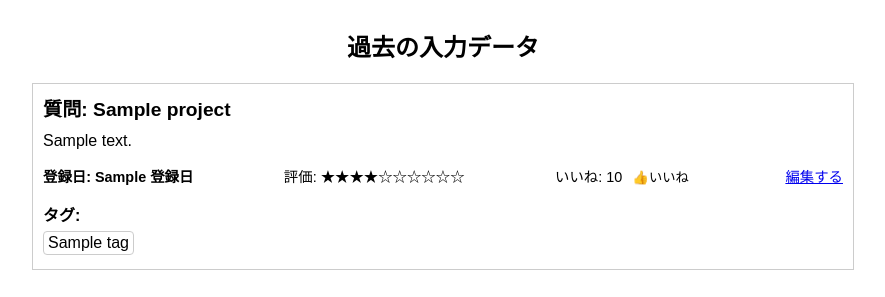
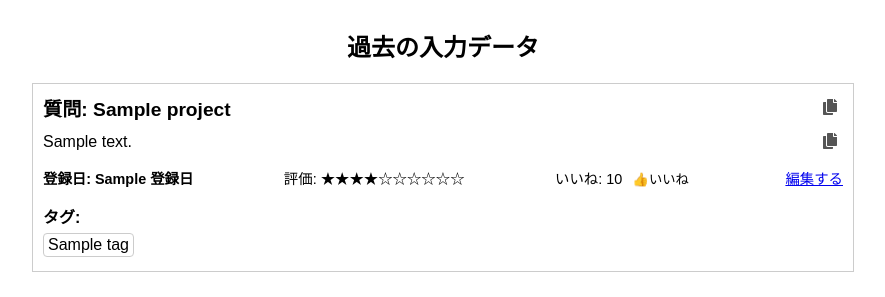
Before and after one commit to NoJobDetective/flask_test4, a Flask app: template templates/index.html in a window 1280 px wide. Shown: the part 525-822 px from the top of the page, without its empty margins (197-1082 px from the left). Before the commit the page ends 795 px from the top, so only its background shows below. Run offline with Flask 3, Linux system fonts and the light colour scheme; the template is opened without the code that fills it: most values are stand-ins (such as "Sample title", 1, 10 or a date in 2020); some libraries are stand-ins or nearby versions.

Commit message:
Update index.html

```diff
--- a/templates/index.html
+++ b/templates/index.html
@@ -75,6 +75,27 @@
       font-size: 1.2rem;
       margin-bottom: 10px;
       font-weight: bold;
+      display: flex;
+      justify-content: space-between;
+      align-items: center;
+    }
+    /* 回答表示セクション */
+    .answer-section {
+      display: flex;
+      justify-content: space-between;
+      align-items: center;
+    }
+    /* コピー用ボタンのスタイル */
+    .copy-btn {
+      background: none;
+      border: none;
+      cursor: pointer;
+      font-size: 1rem;
+      margin-left: 5px;
+      color: #555;
+    }
+    .copy-btn:hover {
+      color: #000;
     }
     /* 中央セクション：回答 */
     .middle-section {
@@ -217,10 +238,16 @@
         <div class="banner" id="banner{{ project.id }}">
           <!-- 質問表示 -->
           <div class="question-section">
+            <div id="question-text-{{ project.id }}">
               <strong>質問:</strong> {{ project.question }}
             </div>
+            <button type="button" class="copy-btn" onclick="copyText('question-text-{{ project.id }}')">
+              <i class="fas fa-copy"></i>
+            </button>
+          </div>
           <!-- 回答表示 -->
-          <div class="middle-section">
+          <div class="middle-section answer-section">
+            <div id="answer-text-{{ project.id }}">
               {% set lines = project.answer.split('\n') %}
               {% if lines|length > 4 %}
                 <div class="comment-container collapsed">
@@ -236,6 +263,10 @@
                   {% endfor %}
                 </div>
               {% endif %}
+            </div>
+            <button type="button" class="copy-btn" onclick="copyText('answer-text-{{ project.id }}')">
+              <i class="fas fa-copy"></i>
+            </button>
           </div>
           <!-- 下部セクション：登録日、評価、いいね、編集、削除 -->
           <div class="bottom-section">
@@ -370,6 +401,16 @@
         });
       });
     }
+
+    // コピー機能の実装
+    function copyText(elementId) {
+      const text = document.getElementById(elementId).innerText;
+      navigator.clipboard.writeText(text).then(() => {
+        alert("コピーしました！");
+      }).catch(err => {
+        console.error('コピーに失敗しました:', err);
+      });
+    }
   </script>
 </body>
 </html>
```
Lines whose indentation alone changed are shown as unchanged.
